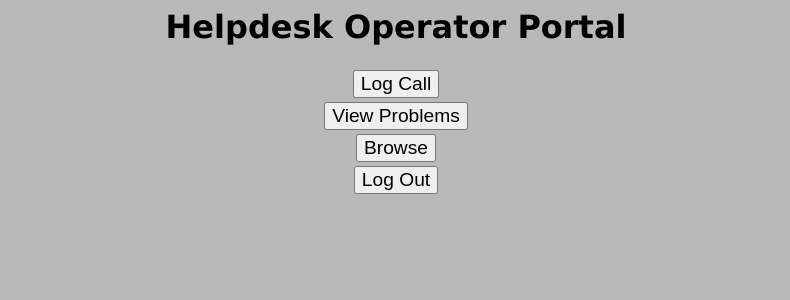
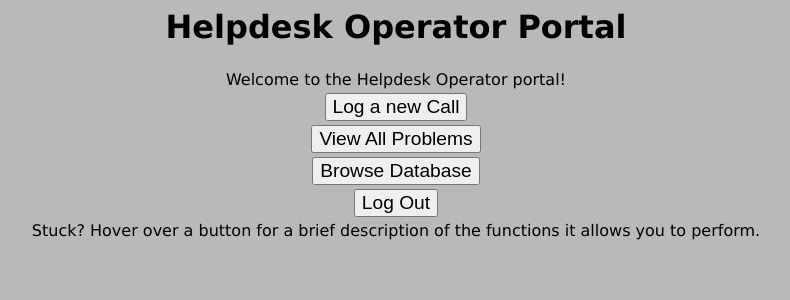
Before and after one commit to Anguishjumps/Year-2-Team-Project, a PHP site: the page made by Pages/Helpdesk Portal/helpdesk-index.php in a window 1280 px wide. Shown: the top 300 px of the page, without its empty margins (244-1034 px from the left). Run offline with PHP 8.4, Linux system fonts and the light colour scheme.

Commit message:
Menu text changes
Mouseover text for all major user pages, a bit of text that tells them about the mouseover text, and a sprinkle of cleaning on the CSS

```diff
--- a/Pages/Helpdesk Portal/helpdesk-index.php
+++ b/Pages/Helpdesk Portal/helpdesk-index.php
@@ -37,41 +37,46 @@
 				margin-right:auto;
 				text-align:center;
 			}
-			.fixed {
-				font-family: Courier, monospace;
-				white-space: pre;
-				background-color:cornsilk;
-			}
 		</style>
 		<?php
 			$servername = "localhost"; //Data
 			$username = "team028";
 			$password = "R8U62QHHKN";
 			$dbname = "team028";
+			session_start();
 		?>
 		<h1> Helpdesk Operator Portal </h1>
+		<script>
+		console.log(sessionStorage.getItem("userType"));
+		</script>
 	</head>
 	<body>
 		<table border="0">
 		  <tr>
+			<td>Welcome to the Helpdesk Operator portal! </td>
+		  </tr>
+		  <tr>
 			<form action="/Helpdesk Portal/helpdesk-call_log.php">
-			<td colspan=1><input type="submit" name="submit" id="submit" value="Log Call" class="larger" /></td>
+			<td colspan=1><input type="submit" name="call_log" id="call_log" value="Log a new Call" class="larger" title="Log a new call into the database." /></td>
 			</form>
 		  </tr>
 		  <tr>
 			<form action="/Helpdesk Portal/helpdesk-problem.php">
-			<td colspan=1><input type="submit" name="submit" id="submit" value="View Problems" class="larger" /></td>
+			<td colspan=1><input type="submit" name="view_problem" id="view_problem" value="View All Problems" class="larger" title="View a list of all problems, assign specialists to tasks, and close solved problems."/></td>
 			</form>
 		  </tr>
 		  <tr>
 			<form action="/Helpdesk Portal/helpdesk-browse.php">
-			<td colspan=1><input type="submit" name="submit" id="submit" value="Browse" class="larger" /></td>
+			<td colspan=1><input type="submit" name="browse_tables" id="browse_tables" value="Browse Database" class="larger" title="View tables containing information on Specialists, Problem Types, and more." /></td>
 			</form>
 		  </tr>
 		  <tr>
 			<form action="/index.php">
-			<td colspan=1><input type="submit" name="submit" id="submit" value="Log Out" class="larger" /></td>
+			<td colspan=1><input type="submit" name="log_out" id="log_out" value="Log Out" class="larger" title="Exit the Helpdesk Operator portal" /></td>
 			</form>
+		  </tr>
+		  <tr>
+			<td>Stuck? Hover over a button for a brief description of the functions it allows you to perform.</td>
 		  </tr>
 
 
--- a/Pages/Specialist Portal/specialist-problem.php
+++ b/Pages/Specialist Portal/specialist-problem.php
@@ -6,7 +6,7 @@
     <meta charset="UTF-8">
     <meta http-equiv="X-UA-Compatible" content="IE=edge">
     <meta name="viewport" content="width=device-width, initial-scale=1.0">
-    <title>Document</title>
+    <title>View Problems</title>
 	<style type="text/css">
 		table{
 			border: 1px solid black;
@@ -110,6 +110,7 @@
     <div id = "formContainer">
         <!-- Change problem type -->
         <div id = "form">
+			<h3>Update Problem Type</h3>
             <div class = "form_layout">
                 <label>Problem ID</label>
                 <input type="text" id = "problemID">
@@ -126,6 +127,7 @@
 
             <!-- Change solution notes -->
         <div id = "form">
+			<h3>Close Existing Problem</h3>
             <div class = "form_layout">
                 <label>Problem ID</label>
                 <input type="text" id = "problemID2">
--- a/Pages/index.php
+++ b/Pages/index.php
@@ -36,11 +36,6 @@
 				margin-left:auto;
 				margin-right:auto;
 				text-align:center;
-			}
-			.fixed {
-				font-family: Courier, monospace;
-				white-space: pre;
-				background-color:cornsilk;
 			}
 		</style>
 		<?php
```
Also changed, not shown: Pages/Analyst Portal/analyst-index.php (+8 -7 lines), Pages/Helpdesk Portal/helpdesk-problem.php (+5 -2 lines), Pages/Specialist Portal/specialist-index.php (+9 -8 lines).
